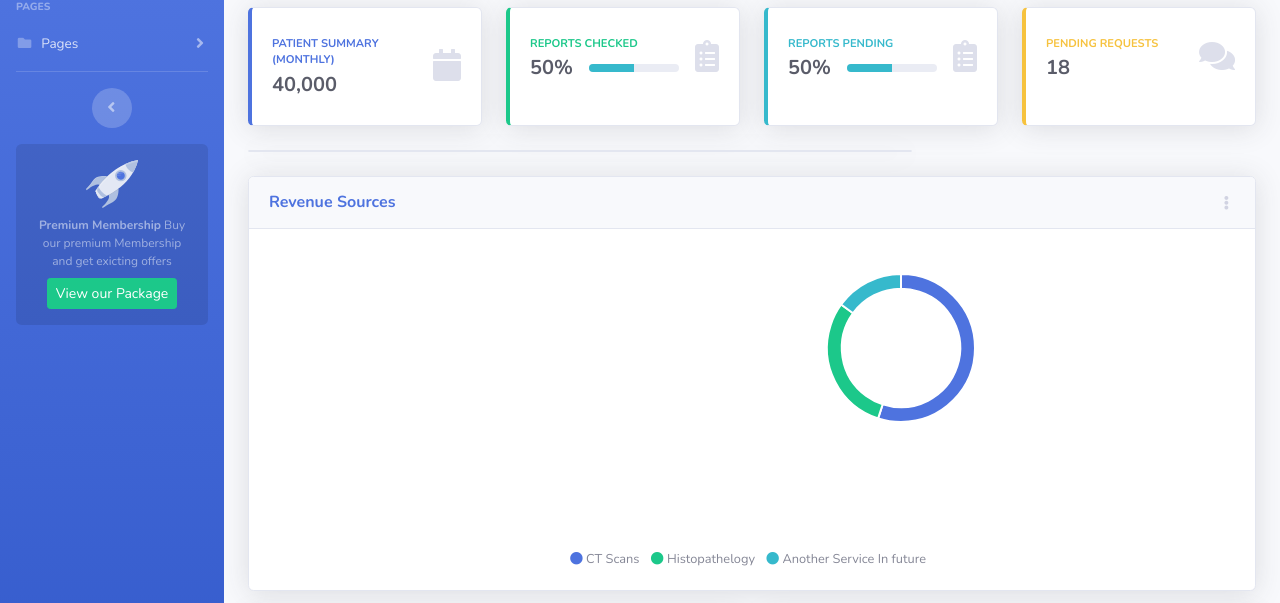
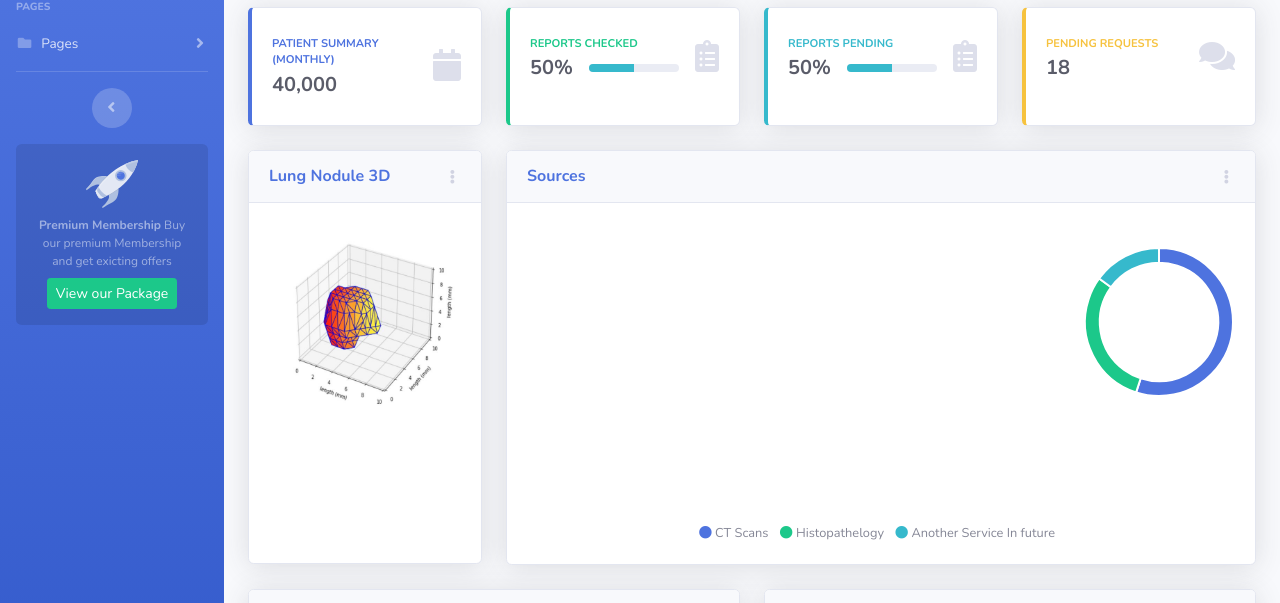
Before and after one commit to Sidddev15/Dashboard, a website with bundled scripts: page index.html in a window 1280 px wide. Shown: the part 145-748 px from the top of the page. Built offline with nearby package versions, Linux system fonts and the light colour scheme.

Commit message:
final commit

```diff
--- a/index.html
+++ b/index.html
@@ -483,12 +483,12 @@
                         <div class="row">
 
                             <!-- Area Chart -->
-                            <div class="col-xl-8 col-lg-7">
+                            <div class="col-xl-3 col-lg-3">
                                 <div class="card shadow mb-4">
                                     <!-- Card Header - Dropdown -->
-                                    <!-- <div
+                                    <div
                                         class="card-header py-3 d-flex flex-row align-items-center justify-content-between">
-                                        <h6 class="m-0 font-weight-bold text-primary">Predicted CT Images</h6>
+                                        <h6 class="m-0 font-weight-bold text-primary">Lung Nodule 3D</h6>
                                         <div class="dropdown no-arrow">
                                             <a class="dropdown-toggle" href="#" role="button" id="dropdownMenuLink"
                                                 data-toggle="dropdown" aria-haspopup="true" aria-expanded="false">
@@ -503,23 +503,24 @@
                                                 <a class="dropdown-item" href="#">Something else here</a>
                                             </div>
                                         </div>
-                                    </div> -->
+                                    </div>
                                     <!-- Card Body -->
-                                    <!-- <div class="card-body">
+                                    <div class="card-body">
                                         <div class="chart-area">
-                                            <canvas id="myAreaChart"></canvas>
+                                            <img src="img/Nodule.jpg" alt=""
+                                                style="height:auto; width: 90%; margin:1rem 1rem;">
                                         </div>
-                                    </div> -->
+                                    </div>
                                 </div>
                             </div>
 
                             <!-- Pie Chart -->
-                            <div class="col-xl-12 col-lg-12">
+                            <div class="col-xl-9 col-lg-9">
                                 <div class="card shadow mb-4">
                                     <!-- Card Header - Dropdown -->
                                     <div
                                         class="card-header py-3 d-flex flex-row align-items-center justify-content-between">
-                                        <h6 class="m-0 font-weight-bold text-primary">Revenue Sources</h6>
+                                        <h6 class="m-0 font-weight-bold text-primary">Sources</h6>
                                         <div class="dropdown no-arrow">
                                             <a class="dropdown-toggle" href="#" role="button" id="dropdownMenuLink"
                                                 data-toggle="dropdown" aria-haspopup="true" aria-expanded="false">
```
